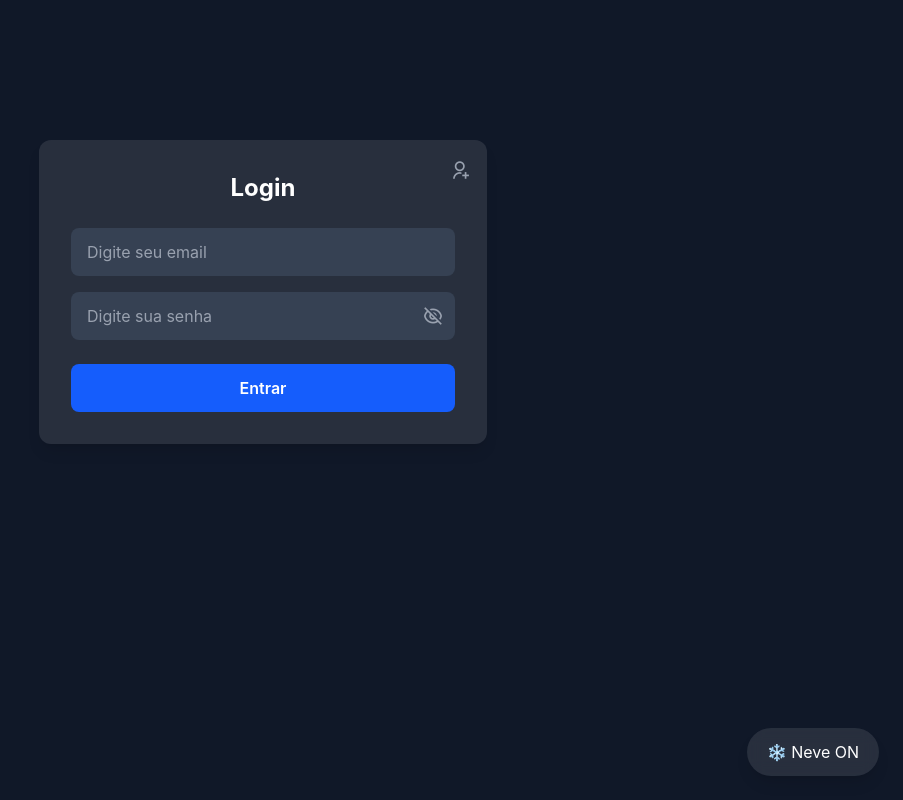
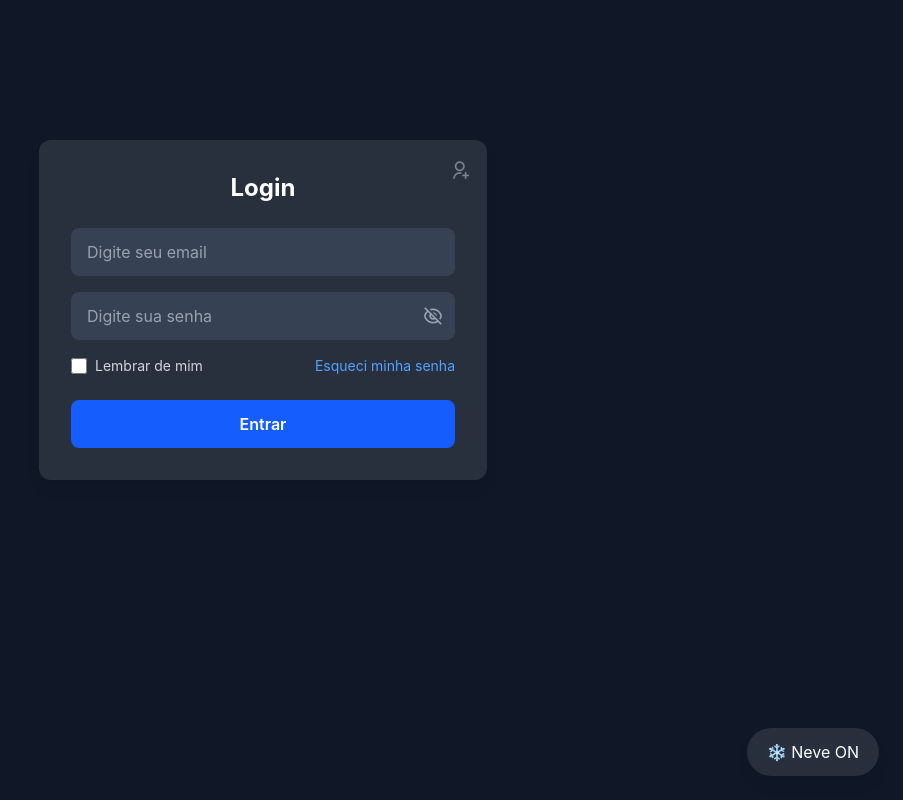
Before and after one commit to Yurilxm/Login_react, a React (Vite) app: page / in a window 1280 px wide. Shown: the whole page, without its empty margins (377-1280 px from the left). Built offline with nearby package versions, Linux system fonts and the light colour scheme.

Commit message:
feat(auth): adiciona remember me, link de esqueci a senha e textos auxiliares para flip do card

```diff
--- a/src/components/Input.jsx
+++ b/src/components/Input.jsx
@@ -5,7 +5,7 @@ function Input({ type, placeholder, ...props }) {
       placeholder={placeholder}
       {...props}
       className="
-        w-full px-4 py-3 rounded-lg bg-gray-700 text-white placeholder-gray-400
+        w-full h-12 px-4 py-3 pr-12 rounded-lg bg-gray-700 text-white placeholder-gray-400
         focus:outline-none focus:ring-2 focus:ring-blue-500"/>
   )
 }
--- a/src/pages/Login.jsx
+++ b/src/pages/Login.jsx
@@ -7,6 +7,7 @@ function Login({ onSwitch }) {
   const [showPassword, setShowPassword] = useState(false)
   const [email, setEmail] = useState('')
   const [password, setPassword] = useState('')
+  const [rememberMe, setRememberMe] = useState(false)
 
   function handleSubmit() {
     if (!email || !password) {
@@ -29,10 +30,13 @@ function Login({ onSwitch }) {
       {/* SETA → CRIAR CONTA */}
       <button
         onClick={onSwitch}
-        className="absolute top-4 right-4 text-gray-400 hover:text-white"
+        className="absolute top-4 right-4 flex items-center gap-2 text-gray-400 hover:text-white transition transform hover:scale-110 group"
         title="Criar conta"
       >
-        <i className="ri-user-add-line text-xl" />
+        <span className="text-xs opacity-0 group-hover:opacity-100 transition">
+          Criar conta
+        </span>
+        <i className="ri-user-add-line text-xl animate-pulse" />
       </button>
 
       <h1 className="text-2xl font-bold text-white mb-6 text-center">
@@ -59,11 +63,30 @@ function Login({ onSwitch }) {
         <button
           type="button"
           onClick={() => setShowPassword(!showPassword)}
-          className="absolute right-3 top-1/2 -translate-y-1/2 text-gray-400 hover:text-white"
+          className="absolute right-3 top-1/2 -translate-y-1/2 text-gray-400 hover:text-white transition"
         >
           <i className={`ri-eye${showPassword ? '' : '-off'}-line text-xl`} />
         </button>
       </div>
+
+      <div className="flex items-center justify-between mt-4 text-sm text-gray-300">
+          <label className="flex items-center gap-2 cursor-pointer">
+            <input
+              type="checkbox"
+              checked={rememberMe}
+              onChange={() => setRememberMe(!rememberMe)}
+              className="accent-blue-500 w-4 h-4"
+            />
+            Lembrar de mim
+          </label>
+
+          <button
+            type="button"
+            className="text-blue-400 hover:text-blue-300 transition"
+          >
+            Esqueci minha senha
+          </button>
+        </div>
 
       <div className="h-6" />
 
--- a/src/pages/Register.jsx
+++ b/src/pages/Register.jsx
@@ -38,10 +38,13 @@ function Register({ onSwitch }) {
       {/* SETA → LOGIN */}
       <button
         onClick={onSwitch}
-        className="absolute top-4 right-4 text-gray-400 hover:text-white"
+        className="absolute top-4 right-4 flex items-center gap-2 text-gray-400 hover:text-white transition transform hover:scale-110 group"
         title="Já tenho conta"
       >
-        <i className="ri-login-box-line text-xl" />
+        <span className="text-xs opacity-0 group-hover:opacity-100 transition">
+          Já tenho conta
+        </span>
+        <i className="ri-login-box-line text-xl animate-pulse" />
       </button>
 
       <h1 className="text-2xl font-bold text-white mb-6 text-center">
```
